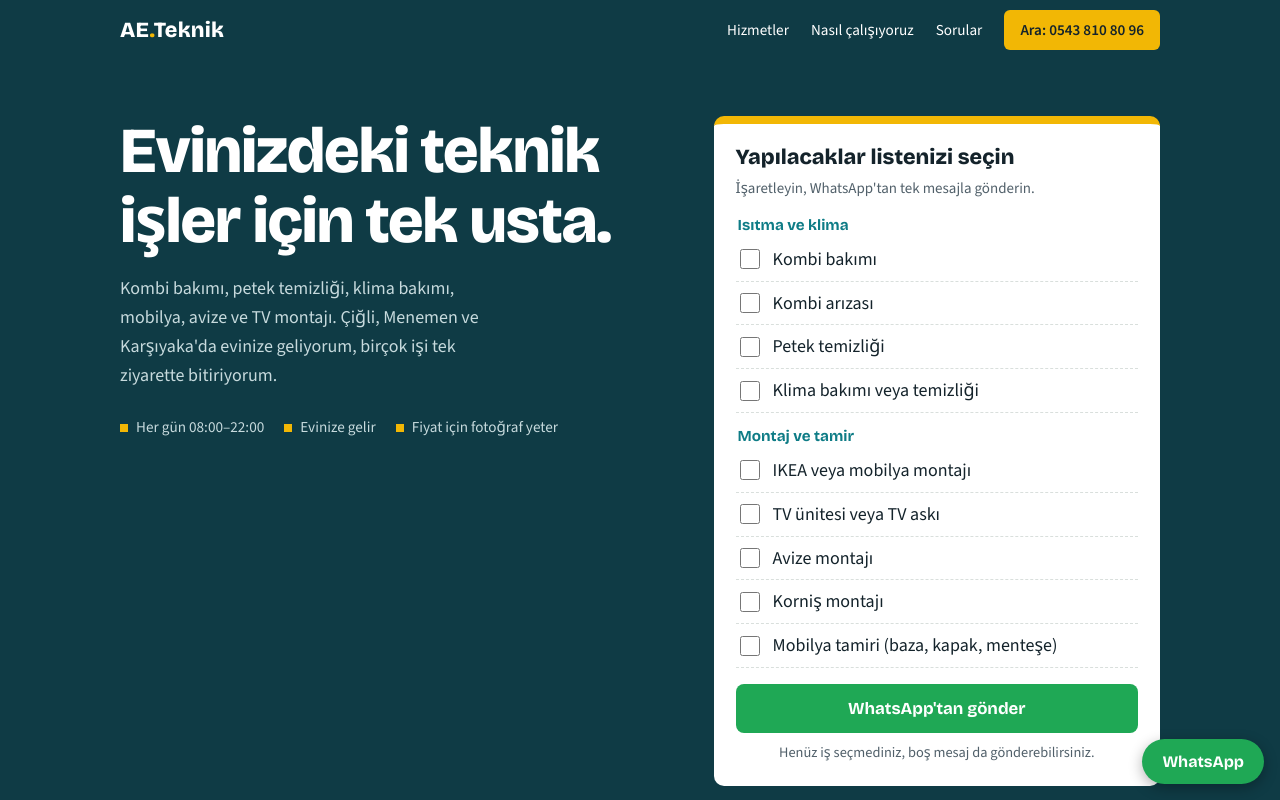
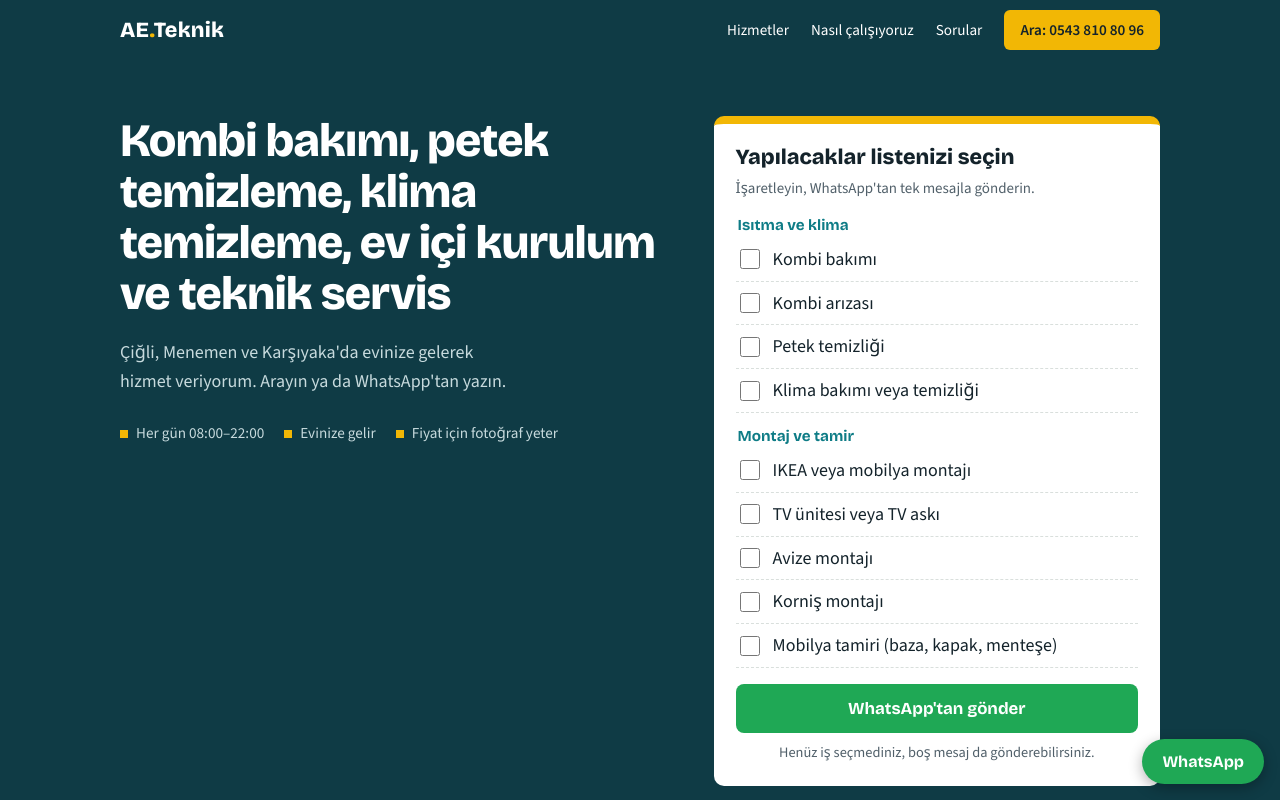
Before and after one commit to aeteknikizmir/evteknikservis, a plain HTML site: page index.html in a window 1280 px wide. Shown: the top 800 px of the page. Drawn offline with nearby package versions, Linux system fonts and the light colour scheme.

Commit message:
Update index.html

```diff
--- a/index.html
+++ b/index.html
@@ -47,7 +47,7 @@ header nav a{text-decoration:none;font-size:.95rem}
 .hero{background:var(--petrol);color:#fff;padding:56px 0 72px}
 .hero .wrap{display:grid;grid-template-columns:1.1fr .9fr;gap:48px;align-items:start}
 @media(max-width:820px){.hero .wrap{grid-template-columns:1fr;gap:32px}}
-.hero h1{font-size:clamp(2.3rem,6.5vw,4rem);font-weight:800;letter-spacing:-.02em}
+.hero h1{font-size:clamp(1.9rem,4.6vw,2.9rem);font-weight:800;letter-spacing:-.02em}
 .hero p{color:#c7dadd;max-width:44ch;margin:1.1rem 0 1.6rem}
 .facts{display:flex;flex-wrap:wrap;gap:8px 20px;font-size:.95rem;color:#c7dadd;padding:0;margin:0;list-style:none}
 .facts li:before{content:"";display:inline-block;width:8px;height:8px;background:var(--tape);margin-right:8px}
@@ -125,8 +125,8 @@ footer.site{background:#0a2228;color:#a9bfc4;padding:28px 0;font-size:.9rem}
 <section class="hero">
   <div class="wrap">
     <div>
-      <h1>Evinizdeki teknik işler için tek usta.</h1>
-      <p>Kombi bakımı, petek temizliği, klima bakımı, mobilya, avize ve TV montajı. Çiğli, Menemen ve Karşıyaka'da evinize geliyorum, birçok işi tek ziyarette bitiriyorum.</p>
+      <h1>Kombi bakımı, petek temizleme, klima temizleme, ev içi kurulum ve teknik servis</h1>
+      <p>Çiğli, Menemen ve Karşıyaka'da evinize gelerek hizmet veriyorum. Arayın ya da WhatsApp'tan yazın.</p>
       <ul class="facts">
         <li>Her gün 08:00–22:00</li>
         <li>Evinize gelir</li>
```
